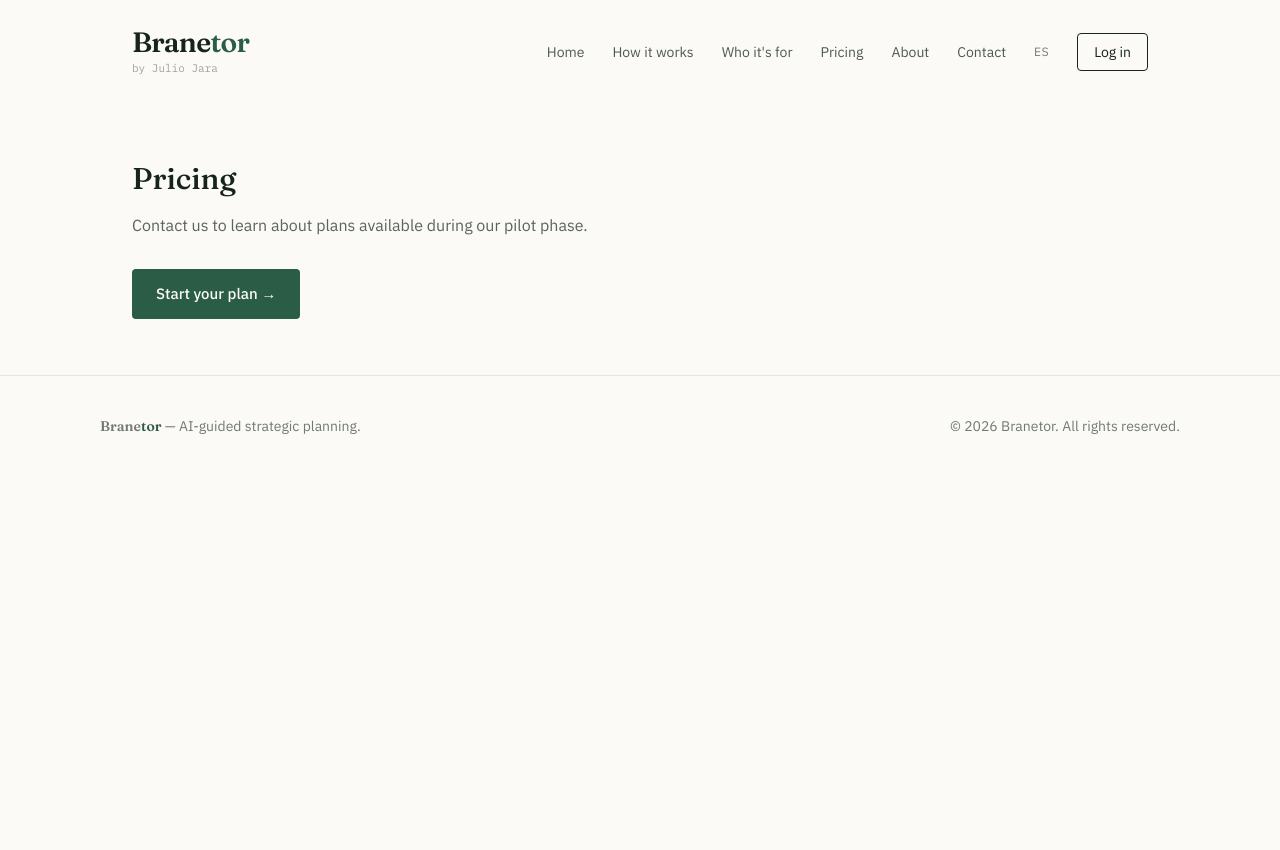
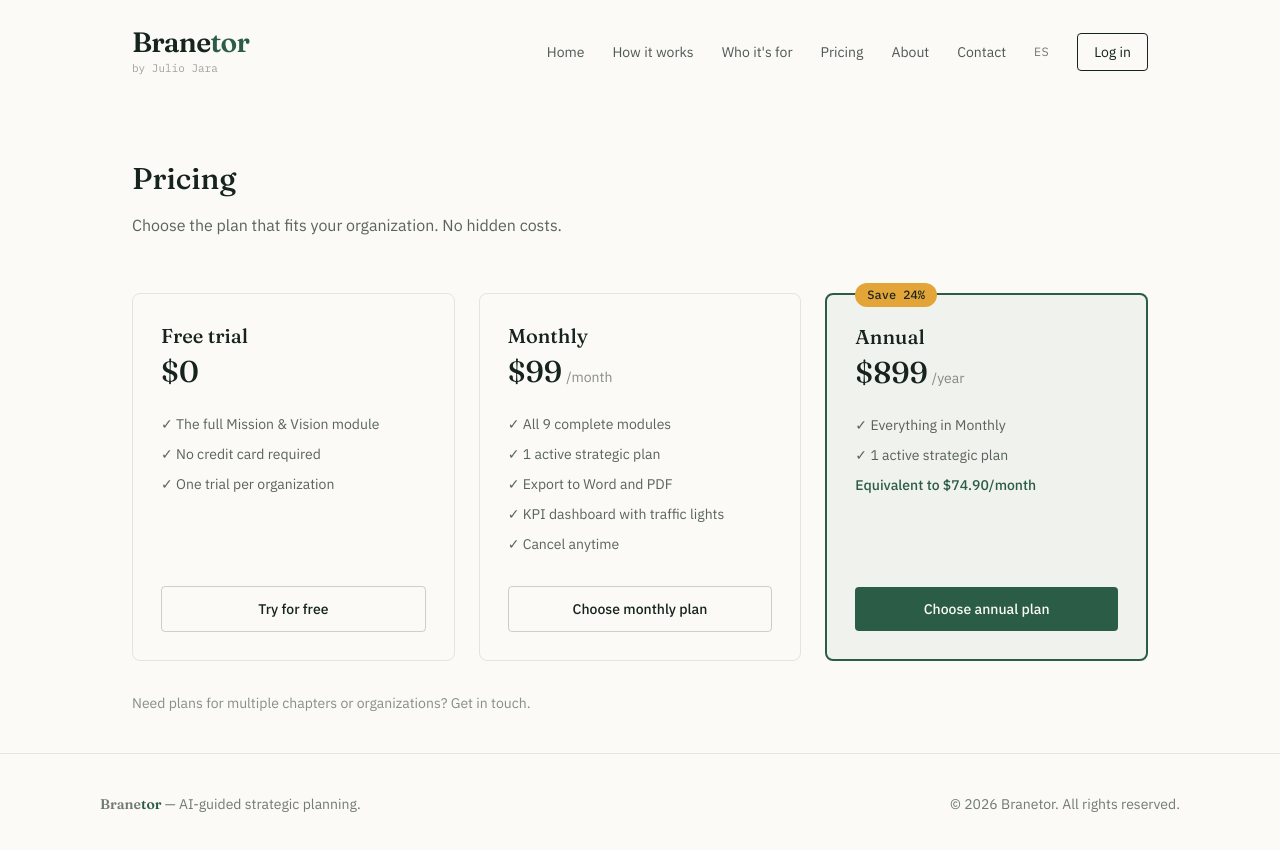
Before and after one commit to JJOrganizational-advisor/branetor-web, a Next.js app: page /en/precios in a window 1280 px wide. Shown: the top 850 px of the page. Before the commit the page ends 800 px from the top, so only its background shows below. Built offline with nearby package versions, Linux system fonts and the light colour scheme.

Commit message:
Publicar página de Precios con 3 niveles

```diff
--- a/app/[locale]/precios/page.tsx
+++ b/app/[locale]/precios/page.tsx
@@ -1,8 +1,8 @@
 import { useTranslations } from "next-intl";
 import { setRequestLocale } from "next-intl/server";
+import Link from "next/link";
 import Nav from "@/components/Nav";
 import Footer from "@/components/Footer";
-import CtaButton from "@/components/CtaButton";
 
 export default function PreciosPage({
   params: { locale },
@@ -16,11 +16,78 @@
   return (
     <main>
       <Nav />
-      <section className="max-w-[1080px] mx-auto px-8 py-14">
+      <section className="max-w-[1080px] mx-auto px-8 pt-14 pb-4">
         <h1 className="font-display font-medium text-3xl mb-4">{t("title")}</h1>
-        <p className="text-ink/70 max-w-[560px] mb-8">{t("intro")}</p>
-        <CtaButton />
+        <p className="text-ink/70 max-w-[560px]">{t("intro")}</p>
       </section>
+
+      <section className="max-w-[1080px] mx-auto px-8 py-10">
+        <div className="grid grid-cols-1 md:grid-cols-3 gap-6 items-start">
+          <div className="border border-ink/10 rounded-lg p-7 flex flex-col h-full">
+            <h3 className="font-display font-medium text-xl mb-1">{t("tier1Name")}</h3>
+            <div className="flex items-baseline gap-1 mb-6">
+              <span className="font-display text-3xl font-medium">{t("tier1Price")}</span>
+            </div>
+            <ul className="flex flex-col gap-2.5 text-sm text-ink/70 mb-8 flex-1">
+              <li>✓ {t("tier1Feat1")}</li>
+              <li>✓ {t("tier1Feat2")}</li>
+              <li>✓ {t("tier1Feat3")}</li>
+            </ul>
+            <Link
+              href={`/${locale}/contacto`}
+              className="border border-ink/20 rounded px-5 py-3 text-sm font-medium text-center"
+            >
+              {t("tier1Cta")}
+            </Link>
+          </div>
+
+          <div className="border border-ink/10 rounded-lg p-7 flex flex-col h-full">
+            <h3 className="font-display font-medium text-xl mb-1">{t("tier2Name")}</h3>
+            <div className="flex items-baseline gap-1 mb-6">
+              <span className="font-display text-3xl font-medium">{t("tier2Price")}</span>
+              <span className="text-ink/50 text-sm">{t("tier2Period")}</span>
+            </div>
+            <ul className="flex flex-col gap-2.5 text-sm text-ink/70 mb-8 flex-1">
+              <li>✓ {t("tier2Feat1")}</li>
+              <li>✓ {t("tier2Feat2")}</li>
+              <li>✓ {t("tier2Feat3")}</li>
+              <li>✓ {t("tier2Feat4")}</li>
+              <li>✓ {t("tier2Feat5")}</li>
+            </ul>
+            <Link
+              href={`/${locale}/contacto`}
+              className="border border-ink/20 rounded px-5 py-3 text-sm font-medium text-center"
+            >
+              {t("tier2Cta")}
+            </Link>
+          </div>
+
+          <div className="border-2 border-forest rounded-lg p-7 flex flex-col h-full relative bg-forest/5">
+            <span className="absolute -top-3 left-7 bg-gold text-ink text-xs font-mono font-medium px-3 py-1 rounded-full">
+              {t("tier3Badge")}
+            </span>
+            <h3 className="font-display font-medium text-xl mb-1">{t("tier3Name")}</h3>
+            <div className="flex items-baseline gap-1 mb-6">
+              <span className="font-display text-3xl font-medium">{t("tier3Price")}</span>
+              <span className="text-ink/50 text-sm">{t("tier3Period")}</span>
+            </div>
+            <ul className="flex flex-col gap-2.5 text-sm text-ink/70 mb-8 flex-1">
+              <li>✓ {t("tier3Feat1")}</li>
+              <li>✓ {t("tier3Feat2")}</li>
+              <li className="text-forest font-medium">{t("tier3Feat3")}</li>
+            </ul>
+            <Link
+              href={`/${locale}/contacto`}
+              className="bg-forest text-paper rounded px-5 py-3 text-sm font-medium text-center"
+            >
+              {t("tier3Cta")}
+            </Link>
+          </div>
+        </div>
+
+        <p className="text-sm text-ink/50 mt-8">{t("footnote")}</p>
+      </section>
+
       <Footer />
     </main>
   );
--- a/messages/en.json
+++ b/messages/en.json
@@ -83,7 +83,32 @@
   },
   "pricingPage": {
     "title": "Pricing",
-    "intro": "Contact us to learn about plans available during our pilot phase."
+    "intro": "Choose the plan that fits your organization. No hidden costs.",
+    "tier1Name": "Free trial",
+    "tier1Price": "$0",
+    "tier1Period": "",
+    "tier1Feat1": "The full Mission & Vision module",
+    "tier1Feat2": "No credit card required",
+    "tier1Feat3": "One trial per organization",
+    "tier1Cta": "Try for free",
+    "tier2Name": "Monthly",
+    "tier2Price": "$99",
+    "tier2Period": "/month",
+    "tier2Feat1": "All 9 complete modules",
+    "tier2Feat2": "1 active strategic plan",
+    "tier2Feat3": "Export to Word and PDF",
+    "tier2Feat4": "KPI dashboard with traffic lights",
+    "tier2Feat5": "Cancel anytime",
+    "tier2Cta": "Choose monthly plan",
+    "tier3Name": "Annual",
+    "tier3Price": "$899",
+    "tier3Period": "/year",
+    "tier3Badge": "Save 24%",
+    "tier3Feat1": "Everything in Monthly",
+    "tier3Feat2": "1 active strategic plan",
+    "tier3Feat3": "Equivalent to $74.90/month",
+    "tier3Cta": "Choose annual plan",
+    "footnote": "Need plans for multiple chapters or organizations? Get in touch."
   },
   "aboutPage": {
     "title": "About us",
--- a/messages/es.json
+++ b/messages/es.json
@@ -83,7 +83,32 @@
   },
   "pricingPage": {
     "title": "Precios",
-    "intro": "Contáctanos para conocer los planes disponibles durante nuestra fase piloto."
+    "intro": "Elige el plan que se ajuste a tu organización. Sin costos escondidos.",
+    "tier1Name": "Prueba gratis",
+    "tier1Price": "$0",
+    "tier1Period": "",
+    "tier1Feat1": "El módulo Misión y Visión completo",
+    "tier1Feat2": "Sin tarjeta de crédito",
+    "tier1Feat3": "Una prueba por organización",
+    "tier1Cta": "Probar gratis",
+    "tier2Name": "Mensual",
+    "tier2Price": "$99",
+    "tier2Period": "/mes",
+    "tier2Feat1": "Los 9 módulos completos",
+    "tier2Feat2": "1 plan estratégico activo",
+    "tier2Feat3": "Exportación a Word y PDF",
+    "tier2Feat4": "Dashboard de KPIs con semáforos",
+    "tier2Feat5": "Cancela cuando quieras",
+    "tier2Cta": "Elegir plan mensual",
+    "tier3Name": "Anual",
+    "tier3Price": "$899",
+    "tier3Period": "/año",
+    "tier3Badge": "Ahorra 24%",
+    "tier3Feat1": "Todo lo del plan Mensual",
+    "tier3Feat2": "1 plan estratégico activo",
+    "tier3Feat3": "Equivale a $74.90/mes",
+    "tier3Cta": "Elegir plan anual",
+    "footnote": "¿Necesitas planes para varias sedes u organizaciones? Escríbenos."
   },
   "aboutPage": {
     "title": "Sobre nosotros",
```
